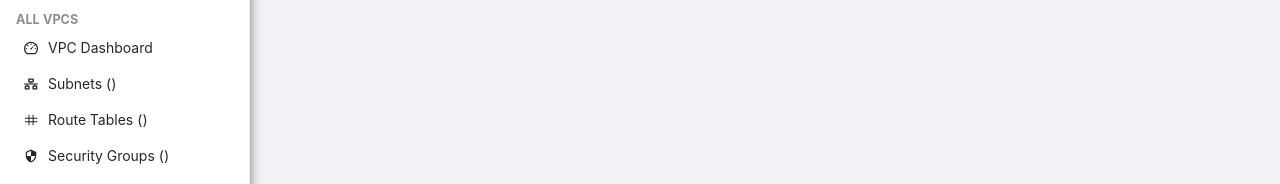
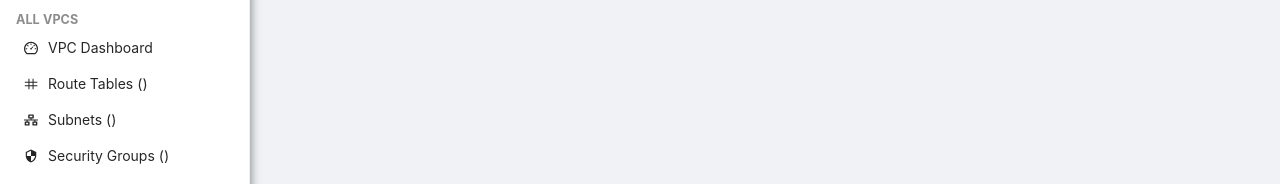
Before and after one commit to maskiran/aws-vpc, a React (Create React App) app in the folder ui/: page /vpcs in a window 1280 px wide. Shown: the part 182-366 px from the top of the page. Built offline with nearby package versions, Linux system fonts and the light colour scheme; no server answers.

Commit message:
show route tables ahead of subnets

```diff
--- a/ui/src/app_sidebar.js
+++ b/ui/src/app_sidebar.js
@@ -49,11 +49,11 @@ export default class AppSidebar extends React.Component {
                     <Menu.Item key='/vpcdashboard' icon={<DashboardOutlined />}>
                         <Link to={'/vpcdashboard' + vpcSearch}>VPC Dashboard</Link>
                     </Menu.Item>
+                    <Menu.Item key='/route-tables' icon={getIcon('route-tables')}>
+                        <Link to={'/route-tables' + vpcSearch}>Route Tables ({this.state.vpcStats.route_tables})</Link>
+                    </Menu.Item>
                     <Menu.Item key='/subnets' icon={getIcon('subnets')}>
                         <Link to={'/subnets' + vpcSearch}>Subnets ({this.state.vpcStats.subnets})</Link>
-                    </Menu.Item>
-                    <Menu.Item key='/route-tables' icon={getIcon('route-tables')}>
-                        <Link to={'/route-tables' + vpcSearch}>Route Tables ({this.state.vpcStats.route_tables})</Link>
                     </Menu.Item>
                     <Menu.Item key='/security-groups' icon={getIcon('security-groups')}>
                         <Link to={'/security-groups' + vpcSearch}>Security Groups ({this.state.vpcStats.security_groups})</Link>
```
